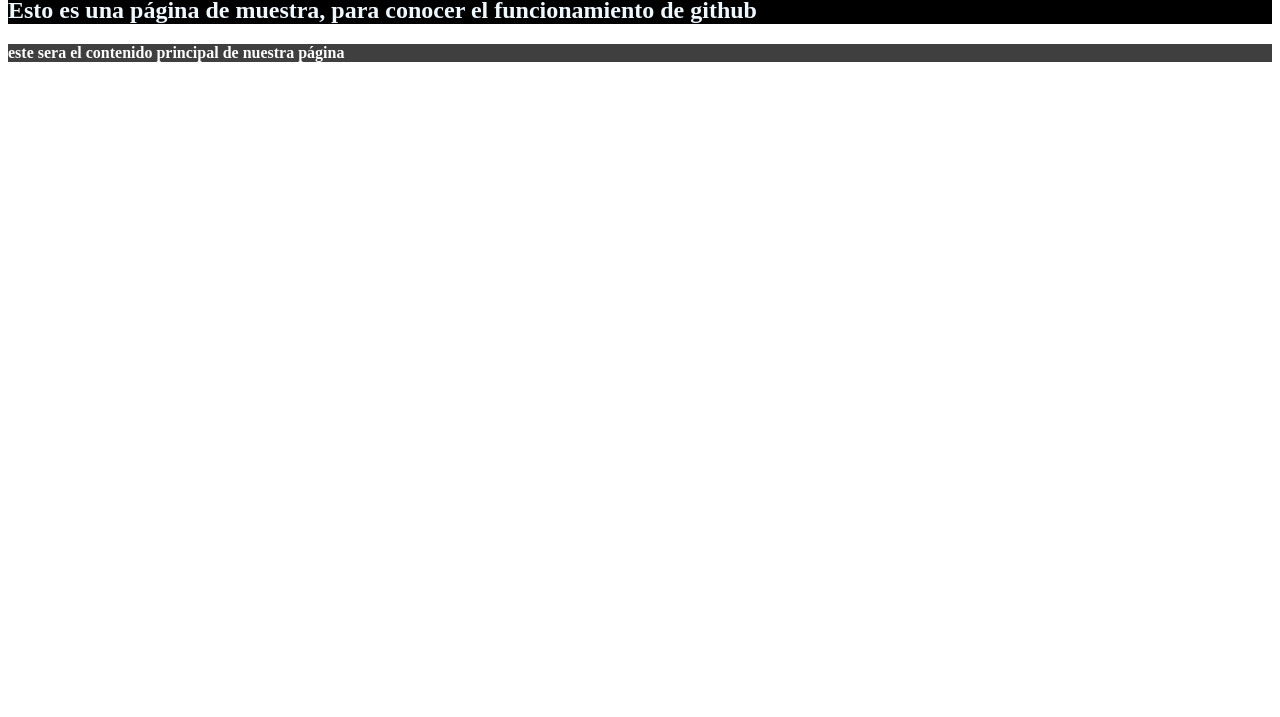
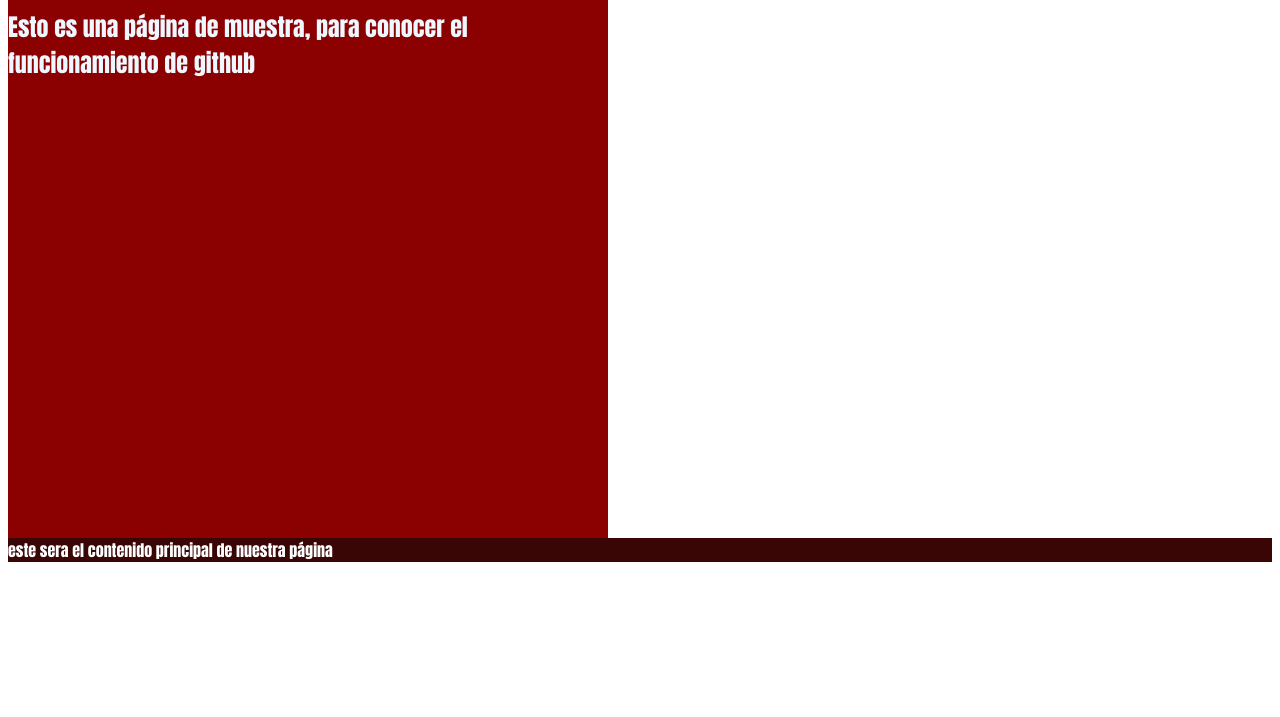
Before and after one commit to Werewolf1200/pagina-muestra, a plain HTML site: page index.html in a window 1280 px wide. Shown: the part 83-800 px from the top of the page. Drawn offline with Linux system fonts and the light colour scheme.

Commit message:
Cambiando el color y la fuente

```diff
--- a/style.css
+++ b/style.css
@@ -1,9 +1,14 @@
+html {
+    font-family: Impact, Haettenschweiler, 'Arial Narrow Bold', sans-serif;
+}
 header {
     color: aliceblue;
-    background-color: black;
+    background-color: darkred;
+    height: 600px;
+    width: 600px;
 }
 main{
-    background-color: rgb(63, 63, 63);
+    background-color: rgb(58, 5, 5);
     color: white;
     font-weight: 600;
 }
```
